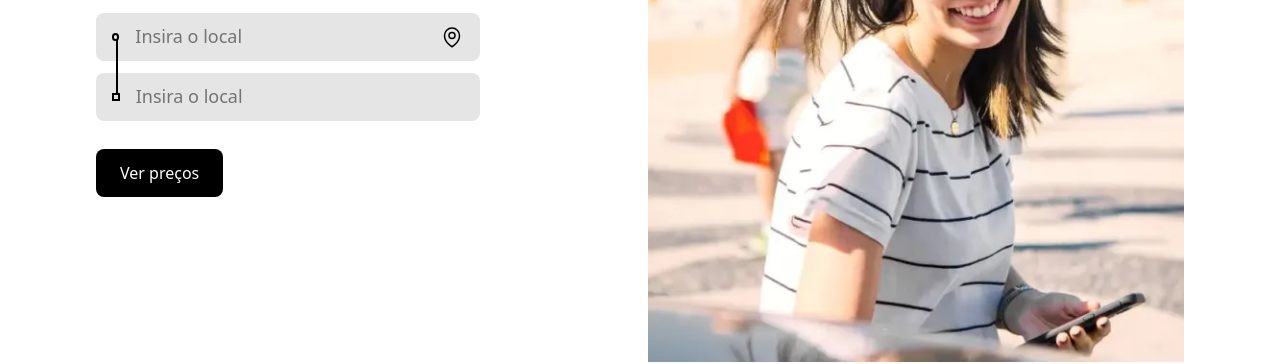
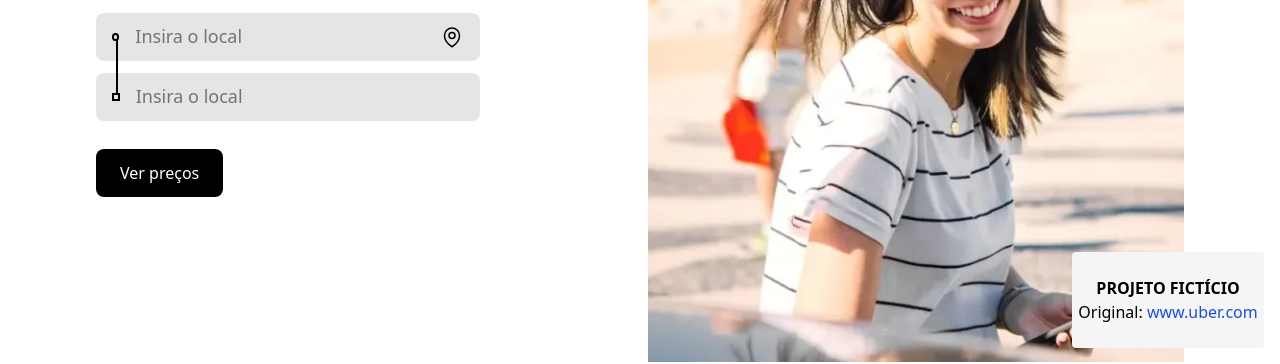
Before and after one commit to ferndsgabriel/Uber_Copy, a website: page index.html in a window 1280 px wide. Shown: the part 436-800 px from the top of the page. Drawn offline with Linux system fonts and the light colour scheme.

Commit message:
adding marca dagua

```diff
--- a/index.html
+++ b/index.html
@@ -14,6 +14,7 @@
         button:disabled{
             cursor: not-allowed;
         }
+
     </style>
 </head>
 
@@ -270,8 +271,8 @@
                         </div>
                         <p class="w-full max-w-xs">Passeios diários acessíveis</p>
                     </div>
+                </div>
 
-                </div>
                 <div class=" flex w-ful items-center justify-end gap-4">
                     <button class="bg-neutral-100 p-4 rounded-full text-neutral-500"
                     disabled>
@@ -643,6 +644,17 @@
         </div>
 
     </footer>
+
+
+    <!--Marca d'água-->
+    <div class="fixed bottom-4 right-4 w-48 h-24 rounded bg-neutral-100"
+    id="blur">
+        <a href="https://www.uber.com" class="w-full h-full flex items-center justify-center flex-col z-20 group">
+            <h2 class="uppercase font-semibold">projeto fictício</h2>
+            <p>Original: <strong class="font-normal text-blue-700 group-hover:text-blue-400">www.uber.com</strong></p>
+        </a>
+    </div>
+
 </body>
 
 <script>
```
Also changed, not shown: styles/output.css.
